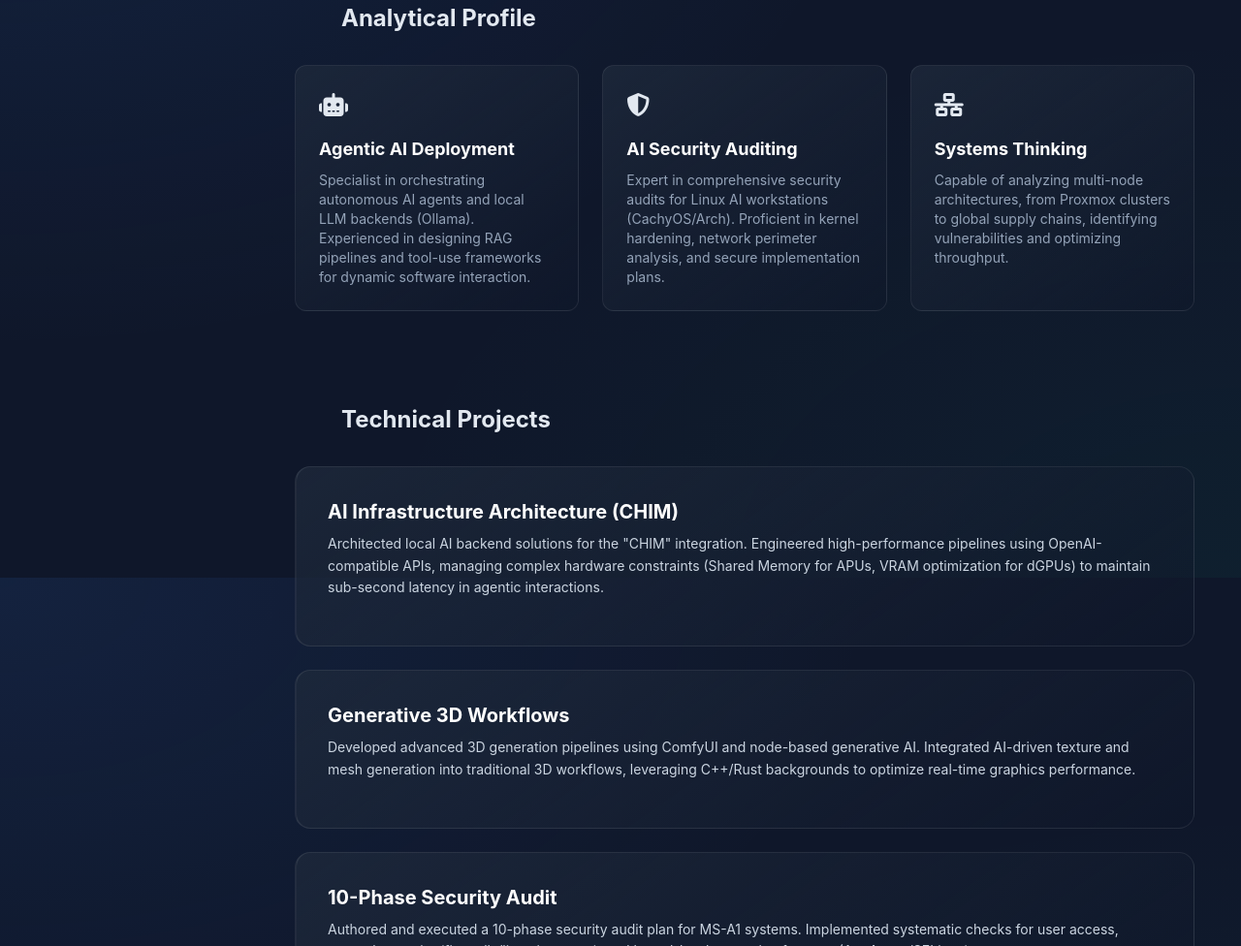
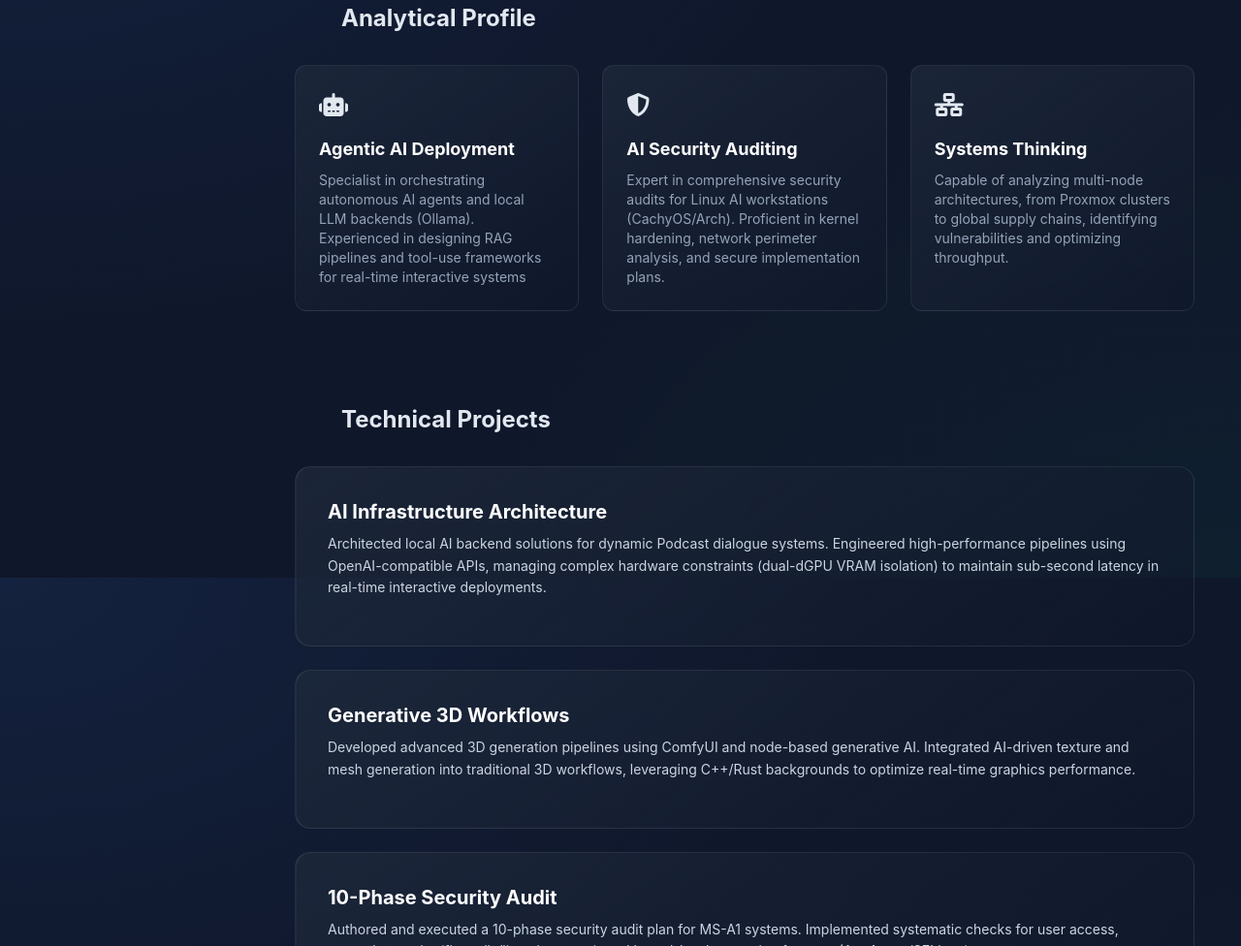
Before and after one commit to 6ooflames/resume, a plain HTML site: page index.html in a window 1280 px wide. Shown: the part 1004-1980 px from the top of the page at 97% size. Drawn offline with nearby package versions, Linux system fonts and the light colour scheme.

Commit message:
Revise AI project descriptions in index.html
Updated project descriptions for clarity and specificity.

```diff
--- a/index.html
+++ b/index.html
@@ -180,7 +180,7 @@
                     <div class="glass-card p-6 rounded-xl">
                         <i class="fas fa-robot text-2xl text-primary mb-4"></i>
                         <h4 class="font-bold mb-2 text-lg text-white">Agentic AI Deployment</h4>
-                        <p class="text-sm text-slate-400">Specialist in orchestrating autonomous AI agents and local LLM backends (Ollama). Experienced in designing RAG pipelines and tool-use frameworks for dynamic software interaction.</p>
+                        <p class="text-sm text-slate-400">Specialist in orchestrating autonomous AI agents and local LLM backends (Ollama). Experienced in designing RAG pipelines and tool-use frameworks for real-time interactive systems</p>
                     </div>
                     <div class="glass-card p-6 rounded-xl">
                         <i class="fas fa-shield-halved text-2xl text-secondary mb-4"></i>
@@ -202,8 +202,10 @@
                 </h3>
                 <div class="space-y-6">
                     <div class="glass-card p-8 rounded-2xl border-l-2 border-primary">
-                        <h4 class="text-xl font-bold text-white mb-2">AI Infrastructure Architecture (CHIM)</h4>
-                        <p class="text-slate-300 mb-4 text-sm leading-relaxed">Architected local AI backend solutions for the "CHIM" integration. Engineered high-performance pipelines using OpenAI-compatible APIs, managing complex hardware constraints (Shared Memory for APUs, VRAM optimization for dGPUs) to maintain sub-second latency in agentic interactions.</p>
+                        <h4 class="text-xl font-bold text-white mb-2">AI Infrastructure Architecture</h4>
+                        <p class="text-slate-300 mb-4 text-sm leading-relaxed">Architected local AI backend solutions for dynamic Podcast dialogue systems. Engineered high-performance pipelines using
+                        OpenAI-compatible APIs, managing complex hardware constraints (dual-dGPU VRAM isolation) to maintain sub-second latency in real-time interactive deployments.
+                        </p>
                     </div>
 
                     <div class="glass-card p-8 rounded-2xl border-l-2 border-secondary">
```
